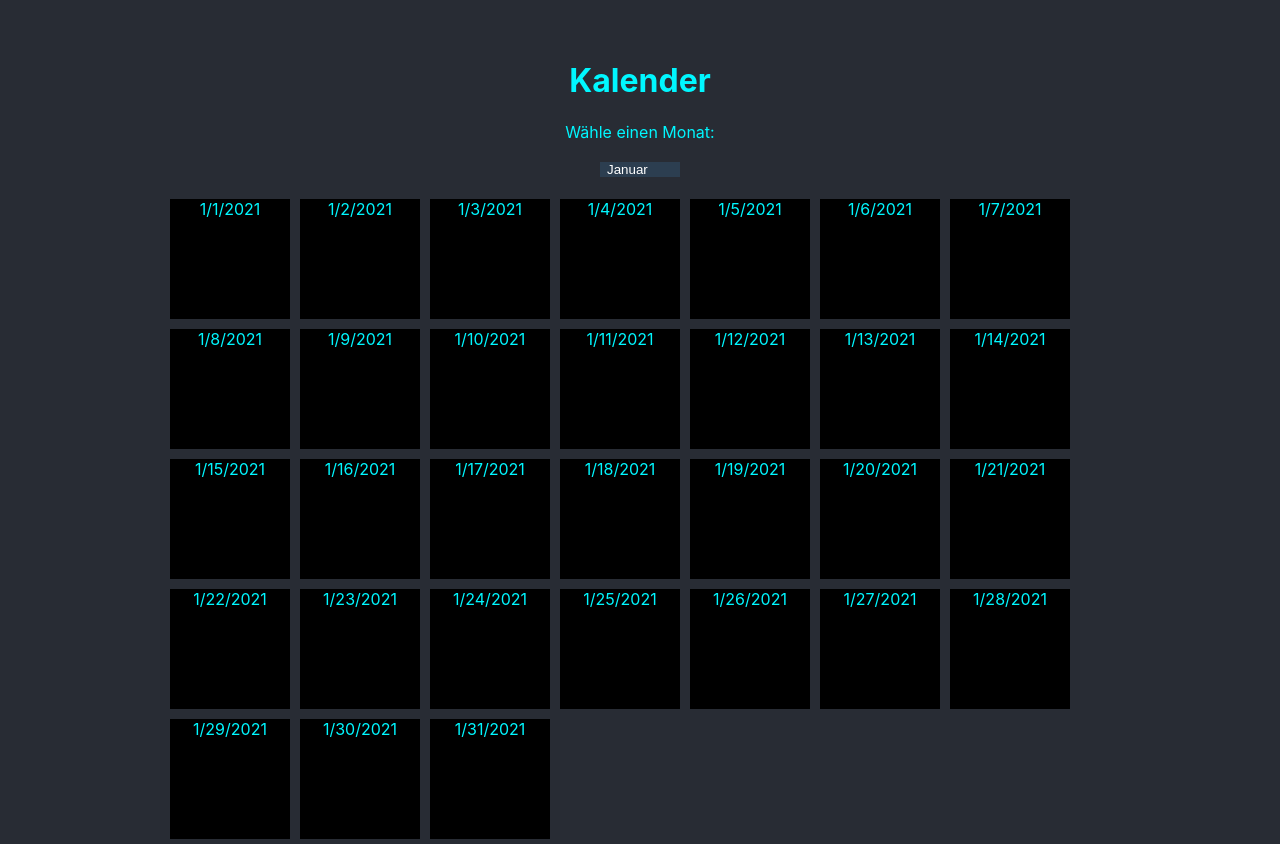
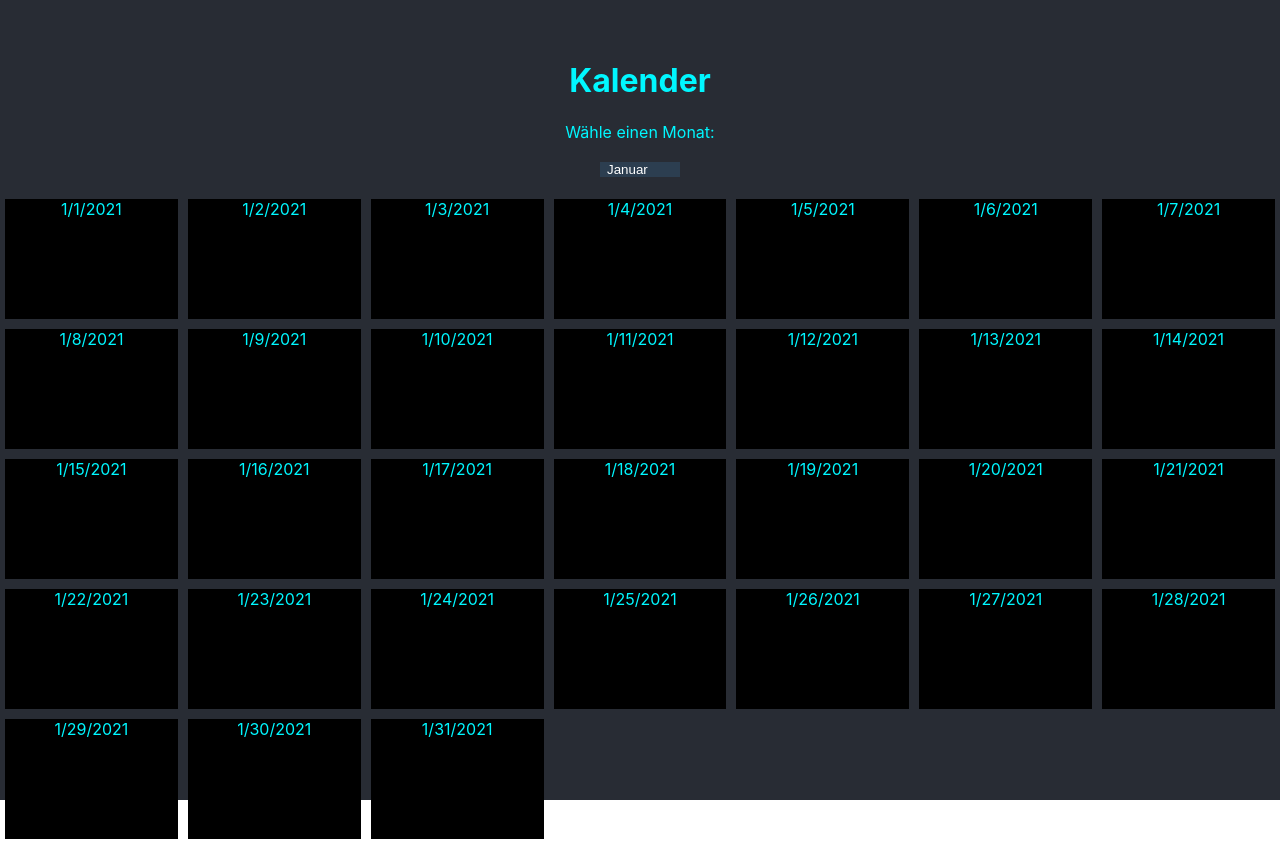
Before and after one commit to M4lt3-LFSM/calendar, a React (Create React App) app: page / in a window 1280 px wide. Built offline with nearby package versions, Linux system fonts and the light colour scheme.

Commit message:
Update: Vorläufige Alpha (Ver. 1.0)

```diff
--- a/package.json
+++ b/package.json
@@ -1,6 +1,6 @@
 {
   "name": "javascript-tutorials",
-  "version": "0.1.0",
+  "version": "1.0.0",
   "private": true,
   "dependencies": {
     "@material-ui/core": "^4.11.4",
@@ -11,6 +11,7 @@
     "react": "^17.0.2",
     "react-dom": "^17.0.2",
     "react-redux": "^7.2.4",
+    "react-router-dom": "^5.2.0",
     "react-scripts": "4.0.3",
     "redux": "^4.1.0",
     "web-vitals": "^1.1.2"
--- a/src/App.css
+++ b/src/Calendar.css
@@ -4,15 +4,22 @@
 }
 
 .Calendar-Item {
-  overflow: auto;
-  width: 120px;
+  overflow: hidden;
   height: 120px;
+  width: -webkit-fill-available;
   background-color: black;
   margin: 5px;
   cursor: pointer;
 }
 .Calendar-Item:hover {
   background-color: rgba(0, 0, 0, 0.4);
+}
+
+.Grid {
+  grid-template-columns: repeat(7, minmax(0, 1fr));
+  margin: auto;
+  display: grid;
+  justify-items: center;
 }
 
 .month-select {
--- a/src/App2.js
+++ b/src/Calendar.js
@@ -1,12 +1,12 @@
 import { useState } from "react";
-import "./App.css";
+import "./Calendar.css";
 import DialogTitle from "@material-ui/core/DialogTitle";
 import Dialog from "@material-ui/core/Dialog";
 import TextField from "@material-ui/core/TextField";
 import Button from "@material-ui/core/Button";
 import { useDispatch, useSelector } from "react-redux";
 
-export const App = () => {
+export const Calendar = () => {
   const [month, setMonth] = useState(0);
   const [dialogOpen, setDialogOpen] = useState(false);
 
@@ -39,15 +39,7 @@ export const App = () => {
             <option value={11}>Dezember</option>
           </select>
         </p>
-        <div
-          style={{
-            margin: "auto",
-            display: "flex",
-            justifyItems: "center",
-            flexWrap: "wrap",
-            width: "950px",
-          }}
-        >
+        <div className="Grid">
           {arr.map((_, i) => {
             const date = new Date(2021, month, i + 1);
             return (
--- a/src/index.css
+++ b/src/index.css
@@ -13,7 +13,7 @@ code {
 }
 
 #root {
-  height: 100%;
+  height: 100vh;
   background-color: #282c34;
   color: rgb(0, 247, 255);
 }
--- a/src/index.js
+++ b/src/index.js
@@ -1,7 +1,7 @@
 import React from "react";
 import ReactDOM from "react-dom";
 import "./index.css";
-import { App } from "./App2";
+import { Calendar } from "./Calendar";
 import reportWebVitals from "./reportWebVitals";
 import { Provider } from "react-redux";
 import { combineReducers, createStore } from "redux";
@@ -40,7 +40,7 @@ const store = createStore(
 ReactDOM.render(
   // <React.StrictMode>
   <Provider store={store}>
-    <App />
+    <Calendar />
   </Provider>,
   // </React.StrictMode>
   document.getElementById("root")
```
Also changed, not shown: src/App.js (deleted, +0 -87 lines), 2 other files (tests, documents, lock files or other folders).
